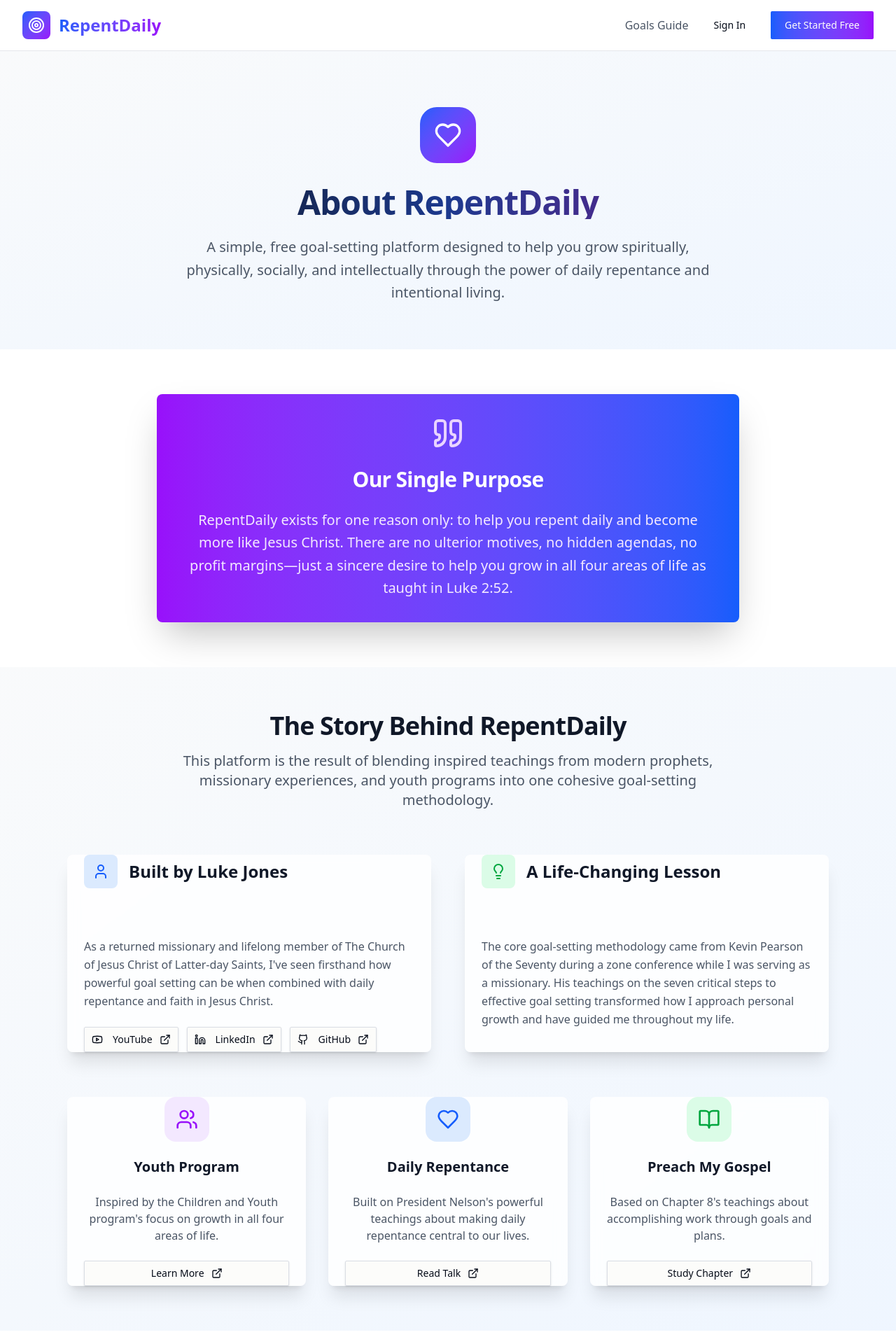
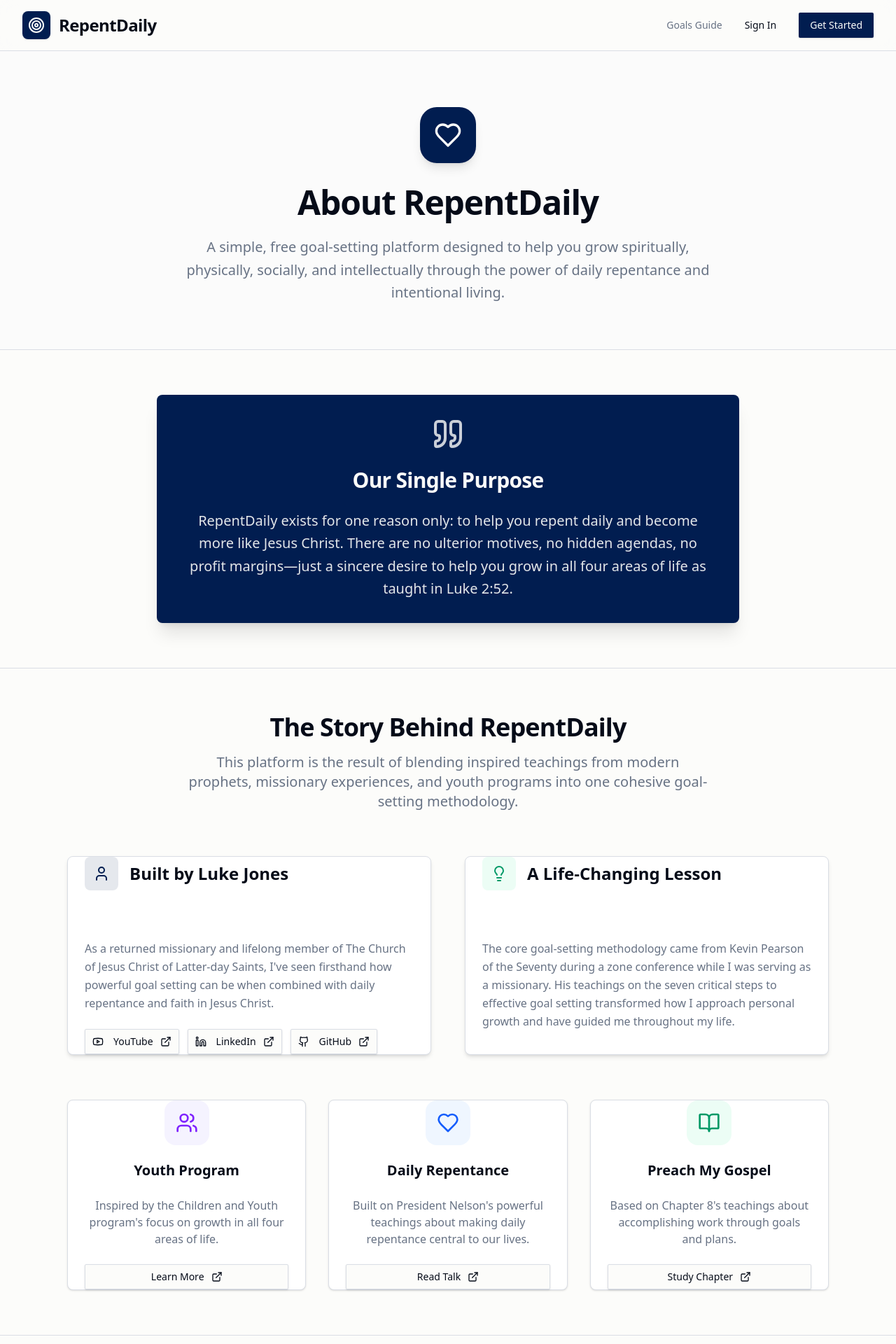
Before and after one commit to lukejoneslj/goals, a Next.js app: page /about in a window 1280 px wide. Shown: the top 1920 px of the page at 70% size. Built offline with nearby package versions, Linux system fonts and the light colour scheme.

Commit message:
Update about page to match new design system

```diff
--- a/src/app/about/page.tsx
+++ b/src/app/about/page.tsx
@@ -17,28 +17,28 @@
 
 export default function About() {
   return (
-    <div className="min-h-screen bg-white">
+    <div className="min-h-screen bg-background">
       {/* Navigation */}
-      <nav className="sticky top-0 z-50 bg-white/80 backdrop-blur-lg border-b border-gray-200">
-        <div className="max-w-7xl mx-auto px-4 sm:px-6 lg:px-8">
-          <div className="flex justify-between items-center py-4">
-            <Link href="/" className="flex items-center space-x-3">
-              <div className="w-10 h-10 bg-gradient-to-br from-blue-600 to-purple-600 rounded-xl flex items-center justify-center">
-                <Target className="w-6 h-6 text-white" />
+      <nav className="sticky top-0 z-50 bg-background/80 backdrop-blur-md border-b border-border">
+        <div className="max-w-7xl mx-auto px-3 sm:px-4 md:px-6 lg:px-8">
+          <div className="flex justify-between items-center py-2 sm:py-3 md:py-4">
+            <Link href="/" className="flex items-center space-x-2 sm:space-x-3">
+              <div className="w-8 h-8 sm:w-9 sm:h-9 md:w-10 md:h-10 bg-primary rounded-xl flex items-center justify-center flex-shrink-0 shadow-sm">
+                <Target className="w-4 h-4 sm:w-5 sm:h-5 md:w-6 md:h-6 text-primary-foreground" />
               </div>
-              <span className="text-2xl font-bold bg-gradient-to-r from-blue-600 to-purple-600 bg-clip-text text-transparent">
+              <span className="text-lg sm:text-xl md:text-2xl font-bold text-foreground tracking-tight">
                 RepentDaily
               </span>
             </Link>
-            <div className="flex items-center space-x-4">
-              <Link href="/goals-guide" className="text-gray-600 hover:text-gray-900 font-medium transition-colors hidden md:block">
+            <div className="flex items-center space-x-2 sm:space-x-3 md:space-x-4">
+              <Link href="/goals-guide" className="text-muted-foreground hover:text-foreground font-medium transition-colors text-xs sm:text-sm hidden md:block">
                 Goals Guide
               </Link>
-              <Button variant="ghost" asChild>
+              <Button variant="ghost" asChild size="sm" className="text-xs sm:text-sm px-2 sm:px-3 md:px-4 hover:bg-secondary">
                 <Link href="/signin">Sign In</Link>
               </Button>
-              <Button asChild className="bg-gradient-to-r from-blue-600 to-purple-600 hover:from-blue-700 hover:to-purple-700">
-                <Link href="/signup">Get Started Free</Link>
+              <Button asChild size="sm" className="bg-primary text-primary-foreground hover:opacity-90 text-xs sm:text-sm px-2 sm:px-3 md:px-4 shadow-sm">
+                <Link href="/signup">Get Started</Link>
               </Button>
             </div>
           </div>
@@ -46,28 +46,28 @@
       </nav>
 
       {/* Hero Section */}
-      <section className="pt-20 pb-16 bg-gradient-to-br from-gray-50 to-blue-50">
-        <div className="max-w-4xl mx-auto px-4 sm:px-6 lg:px-8 text-center">
-          <div className="w-20 h-20 bg-gradient-to-br from-blue-600 to-purple-600 rounded-3xl flex items-center justify-center mx-auto mb-8">
-            <Heart className="w-10 h-10 text-white" />
+      <section className="pt-12 sm:pt-16 md:pt-20 pb-12 sm:pb-14 md:pb-16 bg-secondary/10 border-b border-border">
+        <div className="max-w-4xl mx-auto px-3 sm:px-4 md:px-6 lg:px-8 text-center">
+          <div className="w-16 h-16 sm:w-20 sm:h-20 bg-primary rounded-3xl flex items-center justify-center mx-auto mb-6 sm:mb-8 shadow-lg">
+            <Heart className="w-8 h-8 sm:w-10 sm:h-10 text-primary-foreground" />
           </div>
-          <h1 className="text-5xl font-bold bg-gradient-to-r from-gray-900 via-blue-900 to-purple-900 bg-clip-text text-transparent mb-6">
+          <h1 className="text-3xl sm:text-4xl md:text-5xl font-bold text-foreground mb-4 sm:mb-6 tracking-tight">
             About RepentDaily
           </h1>
-          <p className="text-xl text-gray-600 max-w-3xl mx-auto leading-relaxed">
+          <p className="text-base sm:text-lg md:text-xl text-muted-foreground max-w-3xl mx-auto leading-relaxed px-2">
             A simple, free goal-setting platform designed to help you grow spiritually, physically, socially, and intellectually through the power of daily repentance and intentional living.
           </p>
         </div>
       </section>
 
       {/* Mission Statement */}
-      <section className="py-16 bg-white">
-        <div className="max-w-4xl mx-auto px-4 sm:px-6 lg:px-8">
-          <Card className="bg-gradient-to-r from-purple-600 to-blue-600 border-0 text-white shadow-2xl">
-            <CardContent className="p-8 text-center">
-              <Quote className="w-12 h-12 text-purple-200 mx-auto mb-6" />
-              <h2 className="text-3xl font-bold mb-6">Our Single Purpose</h2>
-              <p className="text-xl text-purple-100 leading-relaxed">
+      <section className="py-12 sm:py-16 bg-background">
+        <div className="max-w-4xl mx-auto px-3 sm:px-4 md:px-6 lg:px-8">
+          <Card className="bg-primary text-primary-foreground border-none shadow-xl">
+            <CardContent className="p-6 sm:p-8 text-center">
+              <Quote className="w-10 h-10 sm:w-12 sm:h-12 text-primary-foreground/80 mx-auto mb-4 sm:mb-6" />
+              <h2 className="text-2xl sm:text-3xl font-bold mb-4 sm:mb-6 tracking-tight">Our Single Purpose</h2>
+              <p className="text-base sm:text-lg md:text-xl text-primary-foreground/90 leading-relaxed">
                 RepentDaily exists for one reason only: to help you repent daily and become more like Jesus Christ.
                 There are no ulterior motives, no hidden agendas, no profit margins—just a sincere desire to help
                 you grow in all four areas of life as taught in Luke 2:52.
@@ -78,32 +78,32 @@
       </section>
 
       {/* The Story Behind RepentDaily */}
-      <section className="py-16 bg-gradient-to-br from-gray-50 to-blue-50">
-        <div className="max-w-6xl mx-auto px-4 sm:px-6 lg:px-8">
-          <div className="text-center mb-16">
-            <h2 className="text-4xl font-bold text-gray-900 mb-4">The Story Behind RepentDaily</h2>
-            <p className="text-xl text-gray-600 max-w-3xl mx-auto">
+      <section className="py-12 sm:py-16 bg-secondary/5 border-y border-border">
+        <div className="max-w-6xl mx-auto px-3 sm:px-4 md:px-6 lg:px-8">
+          <div className="text-center mb-8 sm:mb-12 md:mb-16">
+            <h2 className="text-2xl sm:text-3xl md:text-4xl font-bold text-foreground mb-3 sm:mb-4 tracking-tight">The Story Behind RepentDaily</h2>
+            <p className="text-base sm:text-lg md:text-xl text-muted-foreground max-w-3xl mx-auto px-2">
               This platform is the result of blending inspired teachings from modern prophets, missionary experiences, and youth programs into one cohesive goal-setting methodology.
             </p>
           </div>
 
-          <div className="grid md:grid-cols-2 gap-12 mb-16">
+          <div className="grid md:grid-cols-2 gap-6 sm:gap-8 md:gap-12 mb-8 sm:mb-12 md:mb-16">
             {/* Creator */}
-            <Card className="bg-white/80 backdrop-blur-sm border-0 shadow-xl">
-              <CardHeader className="pb-6">
-                <div className="flex items-center mb-4">
-                  <div className="w-12 h-12 bg-blue-100 rounded-xl flex items-center justify-center mr-4">
-                    <User className="w-6 h-6 text-blue-600" />
+            <Card className="border border-border bg-card shadow-md hover:shadow-lg transition-all">
+              <CardHeader className="pb-4 sm:pb-6">
+                <div className="flex items-center mb-3 sm:mb-4">
+                  <div className="w-10 h-10 sm:w-12 sm:h-12 bg-primary/10 rounded-xl flex items-center justify-center mr-3 sm:mr-4">
+                    <User className="w-5 h-5 sm:w-6 sm:h-6 text-primary" />
                   </div>
-                  <CardTitle className="text-2xl font-bold text-gray-900">Built by Luke Jones</CardTitle>
+                  <CardTitle className="text-xl sm:text-2xl font-bold text-foreground">Built by Luke Jones</CardTitle>
                 </div>
               </CardHeader>
               <CardContent>
-                <p className="text-gray-600 mb-6 leading-relaxed">
+                <p className="text-muted-foreground mb-4 sm:mb-6 leading-relaxed">
                   As a returned missionary and lifelong member of The Church of Jesus Christ of Latter-day Saints,
                   I've seen firsthand how powerful goal setting can be when combined with daily repentance and faith in Jesus Christ.
                 </p>
-                <div className="flex flex-wrap gap-3">
+                <div className="flex flex-wrap gap-2 sm:gap-3">
                   <Button variant="outline" size="sm" asChild>
                     <a href="https://www.youtube.com/@NCMO-News" target="_blank" rel="noopener noreferrer" className="flex items-center">
                       <Youtube className="w-4 h-4 mr-2" />
@@ -130,17 +130,17 @@
             </Card>
 
             {/* Missionary Experience */}
-            <Card className="bg-white/80 backdrop-blur-sm border-0 shadow-xl">
-              <CardHeader className="pb-6">
-                <div className="flex items-center mb-4">
-                  <div className="w-12 h-12 bg-green-100 rounded-xl flex items-center justify-center mr-4">
-                    <Lightbulb className="w-6 h-6 text-green-600" />
+            <Card className="border border-border bg-card shadow-md hover:shadow-lg transition-all">
+              <CardHeader className="pb-4 sm:pb-6">
+                <div className="flex items-center mb-3 sm:mb-4">
+                  <div className="w-10 h-10 sm:w-12 sm:h-12 bg-emerald-50 rounded-xl flex items-center justify-center mr-3 sm:mr-4">
+                    <Lightbulb className="w-5 h-5 sm:w-6 sm:h-6 text-emerald-600" />
                   </div>
-                  <CardTitle className="text-2xl font-bold text-gray-900">A Life-Changing Lesson</CardTitle>
+                  <CardTitle className="text-xl sm:text-2xl font-bold text-foreground">A Life-Changing Lesson</CardTitle>
                 </div>
               </CardHeader>
               <CardContent>
-                <p className="text-gray-600 leading-relaxed">
+                <p className="text-muted-foreground leading-relaxed">
                   The core goal-setting methodology came from Kevin Pearson of the Seventy during a zone conference
                   while I was serving as a missionary. His teachings on the seven critical steps to effective goal
                   setting transformed how I approach personal growth and have guided me throughout my life.
@@ -150,16 +150,16 @@
           </div>
 
           {/* Inspirations */}
-          <div className="grid md:grid-cols-3 gap-8">
-            <Card className="bg-white/80 backdrop-blur-sm border-0 shadow-xl hover:shadow-2xl transition-all duration-300 transform hover:scale-105">
+          <div className="grid md:grid-cols-3 gap-4 sm:gap-6 md:gap-8">
+            <Card className="border border-border bg-card shadow-sm hover:shadow-md transition-all">
               <CardHeader className="text-center">
-                <div className="w-16 h-16 bg-purple-100 rounded-2xl flex items-center justify-center mx-auto mb-4">
-                  <Users className="w-8 h-8 text-purple-600" />
+                <div className="w-14 h-14 sm:w-16 sm:h-16 bg-violet-50 rounded-2xl flex items-center justify-center mx-auto mb-3 sm:mb-4">
+                  <Users className="w-7 h-7 sm:w-8 sm:h-8 text-violet-600" />
                 </div>
-                <CardTitle className="text-xl font-bold text-gray-900">Youth Program</CardTitle>
+                <CardTitle className="text-lg sm:text-xl font-bold text-foreground">Youth Program</CardTitle>
               </CardHeader>
               <CardContent className="text-center">
-                <p className="text-gray-600 mb-6">
+                <p className="text-muted-foreground mb-4 sm:mb-6 text-sm sm:text-base">
                   Inspired by the Children and Youth program's focus on growth in all four areas of life.
                 </p>
                 <Button variant="outline" size="sm" asChild className="w-full">
@@ -171,15 +171,15 @@
               </CardContent>
             </Card>
 
-            <Card className="bg-white/80 backdrop-blur-sm border-0 shadow-xl hover:shadow-2xl transition-all duration-300 transform hover:scale-105">
+            <Card className="border border-border bg-card shadow-sm hover:shadow-md transition-all">
               <CardHeader className="text-center">
-                <div className="w-16 h-16 bg-blue-100 rounded-2xl flex items-center justify-center mx-auto mb-4">
-                  <Heart className="w-8 h-8 text-blue-600" />
+                <div className="w-14 h-14 sm:w-16 sm:h-16 bg-blue-50 rounded-2xl flex items-center justify-center mx-auto mb-3 sm:mb-4">
+                  <Heart className="w-7 h-7 sm:w-8 sm:h-8 text-blue-600" />
                 </div>
-                <CardTitle className="text-xl font-bold text-gray-900">Daily Repentance</CardTitle>
+                <CardTitle className="text-lg sm:text-xl font-bold text-foreground">Daily Repentance</CardTitle>
               </CardHeader>
               <CardContent className="text-center">
-                <p className="text-gray-600 mb-6">
+                <p className="text-muted-foreground mb-4 sm:mb-6 text-sm sm:text-base">
                   Built on President Nelson's powerful teachings about making daily repentance central to our lives.
                 </p>
                 <Button variant="outline" size="sm" asChild className="w-full">
@@ -191,15 +191,15 @@
               </CardContent>
             </Card>
 
-            <Card className="bg-white/80 backdrop-blur-sm border-0 shadow-xl hover:shadow-2xl transition-all duration-300 transform hover:scale-105">
+            <Card className="border border-border bg-card shadow-sm hover:shadow-md transition-all">
               <CardHeader className="text-center">
-                <div className="w-16 h-16 bg-green-100 rounded-2xl flex items-center justify-center mx-auto mb-4">
-                  <BookOpen className="w-8 h-8 text-green-600" />
+                <div className="w-14 h-14 sm:w-16 sm:h-16 bg-emerald-50 rounded-2xl flex items-center justify-center mx-auto mb-3 sm:mb-4">
+                  <BookOpen className="w-7 h-7 sm:w-8 sm:h-8 text-emerald-600" />
                 </div>
-                <CardTitle className="text-xl font-bold text-gray-900">Preach My Gospel</CardTitle>
+                <CardTitle className="text-lg sm:text-xl font-bold text-foreground">Preach My Gospel</CardTitle>
               </CardHeader>
               <CardContent className="text-center">
-                <p className="text-gray-600 mb-6">
+                <p className="text-muted-foreground mb-4 sm:mb-6 text-sm sm:text-base">
                   Based on Chapter 8's teachings about accomplishing work through goals and plans.
                 </p>
                 <Button variant="outline" size="sm" asChild className="w-full">
@@ -215,16 +215,16 @@
       </section>
 
       {/* Luke 2:52 Foundation */}
-      <section className="py-16 bg-white">
-        <div className="max-w-4xl mx-auto px-4 sm:px-6 lg:px-8 text-center">
-          <Card className="bg-gradient-to-r from-blue-50 to-purple-50 border-2 border-blue-200">
-            <CardContent className="p-8">
-              <h2 className="text-3xl font-bold text-gray-900 mb-6">Built on Eternal Truth</h2>
-              <blockquote className="text-2xl font-semibold text-gray-800 mb-4 italic">
+      <section className="py-12 sm:py-16 bg-background">
+        <div className="max-w-4xl mx-auto px-3 sm:px-4 md:px-6 lg:px-8 text-center">
+          <Card className="bg-secondary/30 border border-border shadow-sm">
+            <CardContent className="p-6 sm:p-8">
+              <h2 className="text-2xl sm:text-3xl font-bold text-foreground mb-4 sm:mb-6 tracking-tight">Built on Eternal Truth</h2>
+              <blockquote className="text-xl sm:text-2xl font-semibold text-foreground mb-3 sm:mb-4 italic font-serif">
                 "And Jesus increased in wisdom and stature, and in favour with God and man."
               </blockquote>
-              <p className="text-lg text-gray-600 mb-6">— Luke 2:52</p>
-              <p className="text-lg text-gray-700 leading-relaxed">
+              <p className="text-base sm:text-lg text-muted-foreground mb-4 sm:mb-6">— Luke 2:52</p>
+              <p className="text-base sm:text-lg text-foreground leading-relaxed">
                 This single verse encapsulates the four areas of growth that RepentDaily focuses on:
                 <strong> Intellectual</strong> (wisdom), <strong>Physical</strong> (stature),
                 <strong>Spiritual</strong> (favour with God), and <strong>Social</strong> (favour with man).
@@ -236,44 +236,45 @@
       </section>
 
       {/* Call to Action */}
-      <section className="py-16 bg-gradient-to-r from-blue-600 to-purple-600">
-        <div className="max-w-4xl mx-auto px-4 sm:px-6 lg:px-8 text-center">
-          <h2 className="text-4xl font-bold text-white mb-6">
+      <section className="py-12 sm:py-16 bg-primary text-primary-foreground">
+        <div className="max-w-4xl mx-auto px-3 sm:px-4 md:px-6 lg:px-8 text-center">
+          <h2 className="text-2xl sm:text-3xl md:text-4xl font-bold mb-4 sm:mb-6 tracking-tight">
             Ready to Begin Your Journey?
           </h2>
-          <p className="text-xl text-blue-100 mb-8 max-w-2xl mx-auto">
+          <p className="text-base sm:text-lg md:text-xl text-primary-foreground/80 mb-6 sm:mb-8 max-w-2xl mx-auto px-2">
             Join thousands who are growing spiritually, physically, socially, and intellectually through
             the power of daily repentance and intentional goal setting.
           </p>
           <Button
             asChild
             size="lg"
-            className="bg-white text-blue-600 hover:bg-gray-100 px-8 py-4 text-lg font-semibold shadow-xl hover:shadow-2xl transition-all duration-300 transform hover:scale-105"
+            variant="secondary"
+            className="bg-background text-foreground hover:bg-background/90 px-6 sm:px-8 py-3 sm:py-4 text-base sm:text-lg font-bold shadow-xl w-full sm:w-auto"
           >
             <Link href="/signup">
               Start Your Journey Free
             </Link>
           </Button>
-          <p className="text-blue-200 text-sm mt-4">
+          <p className="text-primary-foreground/60 text-xs sm:text-sm mt-4">
             100% Free • No Ads • No Hidden Costs • Forever
           </p>
         </div>
       </section>
 
       {/* Footer */}
-      <footer className="py-12 bg-gray-900">
+      <footer className="py-12 bg-foreground text-background border-t border-border/10">
         <div className="max-w-7xl mx-auto px-4 sm:px-6 lg:px-8">
           <div className="text-center">
             <div className="flex items-center justify-center space-x-3 mb-4">
-              <div className="w-8 h-8 bg-gradient-to-br from-blue-600 to-purple-600 rounded-lg flex items-center justify-center">
-                <Target className="w-5 h-5 text-white" />
+              <div className="w-8 h-8 bg-primary rounded-lg flex items-center justify-center shadow-sm shadow-primary/20">
+                <Target className="w-5 h-5 text-primary-foreground" />
               </div>
-              <span className="text-xl font-bold text-white">RepentDaily</span>
+              <span className="text-xl font-bold">RepentDaily</span>
             </div>
-            <p className="text-gray-400 mb-4">
+            <p className="text-background/60 mb-4 max-w-md mx-auto">
               Empowering anyone who seeks to do God's will to achieve their goals and grow in all four areas of life.
             </p>
-            <p className="text-gray-500 text-sm">
+            <p className="text-background/40 text-sm">
               &copy; 2024 RepentDaily. Built with ❤️ for all who desire to follow Christ.
             </p>
           </div>
```
